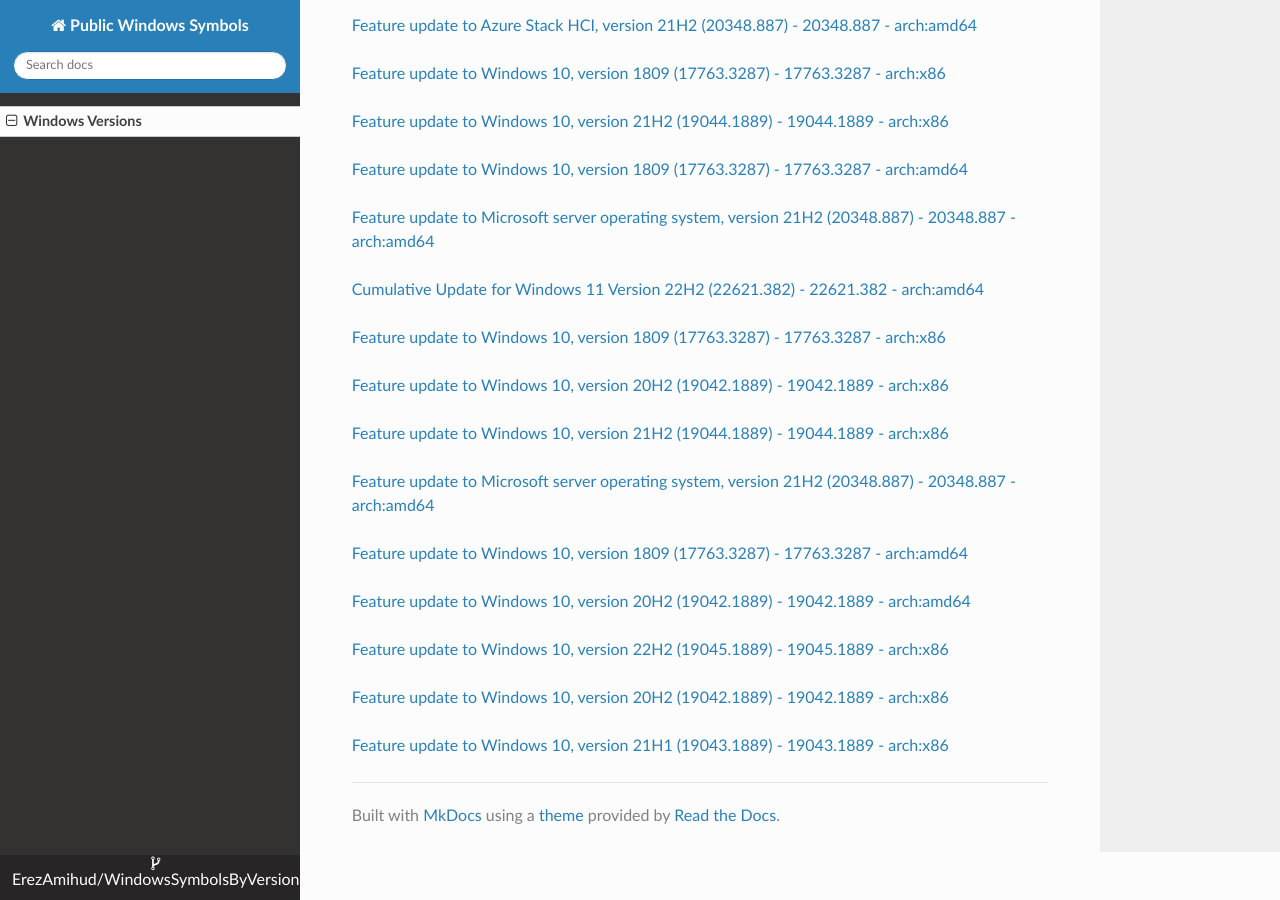
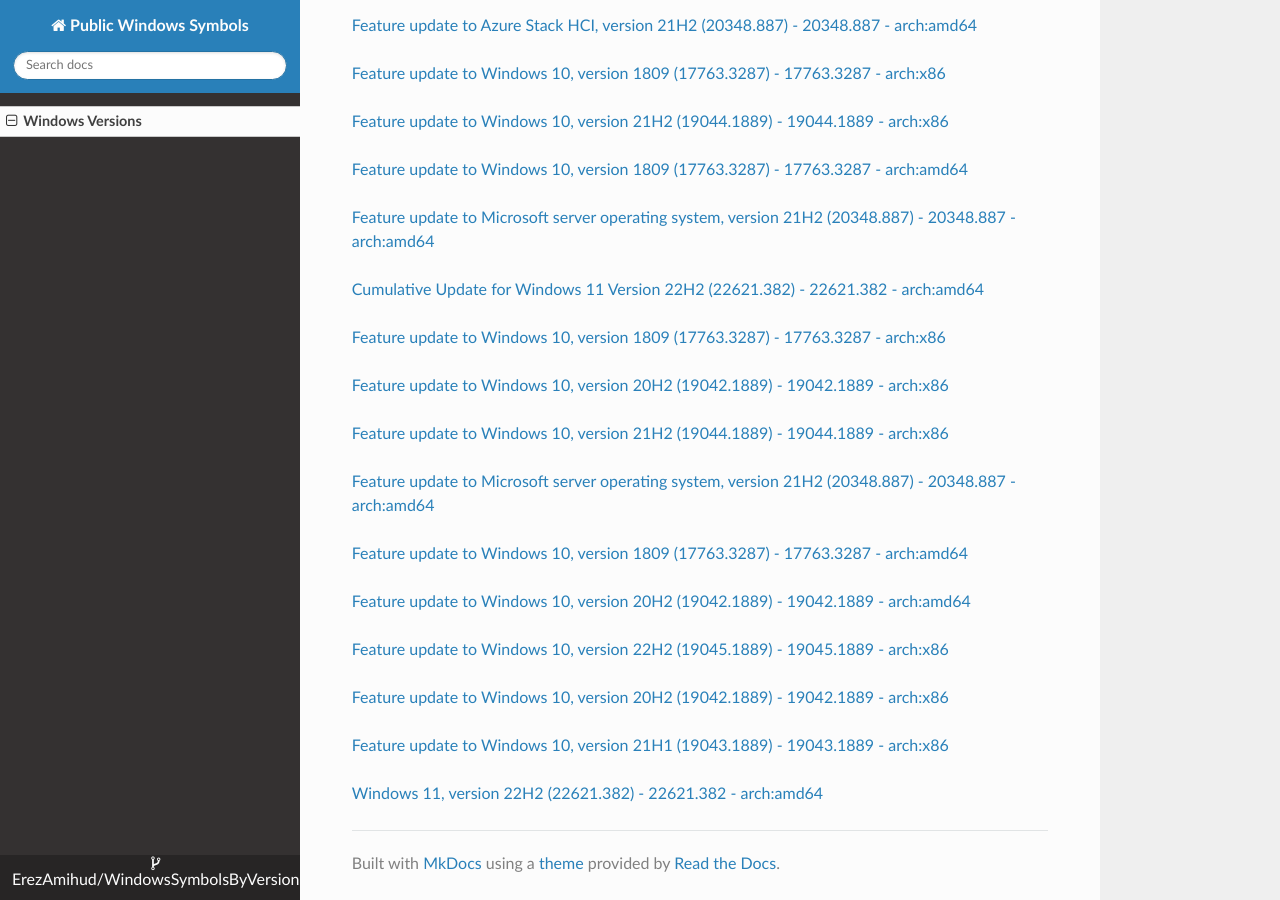
Before and after one commit to ErezAmihud/WindowsSymbolsByVersion, an MkDocs documentation site: the page built from docs/index.md, in a window 1280 px wide and 900 px high, scrolled down 55877 px. Built offline with MkDocs 1.6.1, drawn with Linux system fonts in a browser that asks for light colours; nearby versions of some CDN libraries.

Commit message:
Automated commit, add manifest for a7ec7fc5-f6fc-4096-81c4-2815ac97858a

```diff
--- a/docs/index.md
+++ b/docs/index.md
@@ -3310,3 +3310,6 @@
 
 
 [Feature update to Windows 10, version 21H1 (19043.1889) - 19043.1889 - arch:x86](https://github.com/ErezAmihud/WindowsSymbolsByVersion/blob/main/manifests/da5c5877-52f4-4a6e-a4c9-41007c84d328.manifest)
+
+
+[Windows 11, version 22H2 (22621.382) - 22621.382 - arch:amd64](https://github.com/ErezAmihud/WindowsSymbolsByVersion/blob/main/manifests/a7ec7fc5-f6fc-4096-81c4-2815ac97858a.manifest)
```
Also changed, not shown: process_builds.json (+1 -1 lines), 1 other file.
